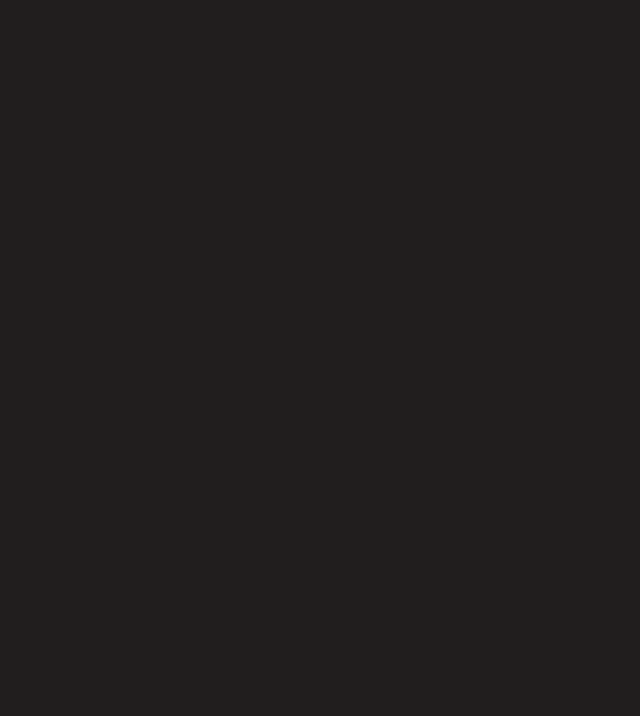
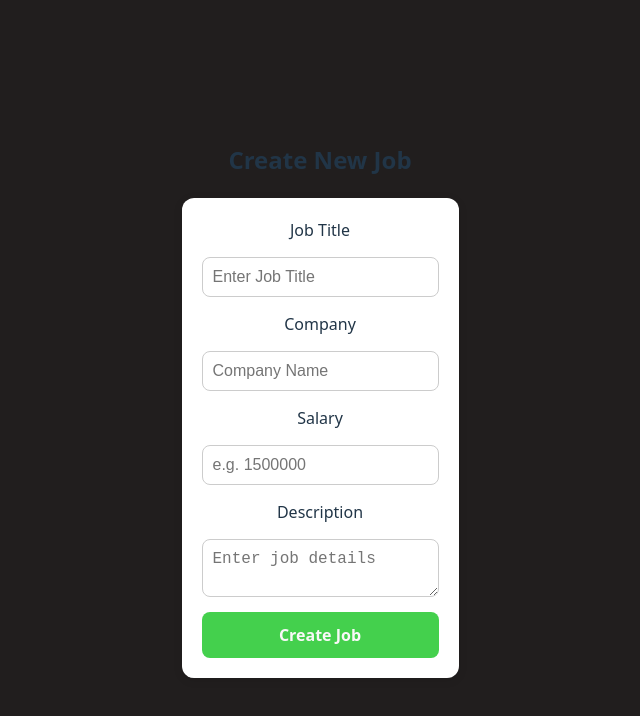
Before and after one commit to karmaboy1309/job-portal-platform, a React app in the folder Frontend/: page /create in a window 1280 px wide. Before the commit this address had no page. Shown: the top 716 px of the page, without its empty margins (320-960 px from the left). Built offline with nearby package versions, Linux system fonts and the light colour scheme; the HTML template or start-up script is replaced by a standard one.

Commit message:
feat: add Create Job page with form handling and POST API integration

```diff
--- a/Frontend/src/App.css
+++ b/Frontend/src/App.css
@@ -85,3 +85,42 @@
 .delete-btn:hover {
   background: #cc0000;
 }
+
+
+.create-job-container {
+  max-width: 600px;
+  margin: auto;
+  padding: 20px;
+}
+
+.job-form {
+  display: flex;
+  flex-direction: column;
+  gap: 15px;
+  background: #fff;
+  padding: 20px;
+  border-radius: 12px;
+  box-shadow: 0 2px 10px rgba(0,0,0,0.1);
+}
+
+.job-form input,
+.job-form textarea {
+  padding: 10px;
+  border: 1px solid #ccc;
+  border-radius: 8px;
+  font-size: 16px;
+}
+
+.create-btn {
+  background: #44d04d;
+  color: #f9f8f8;
+  padding: 12px;
+  border: none;
+  font-weight: bold;
+  border-radius: 8px;
+  cursor: pointer;
+}
+
+.create-btn:hover {
+  background: #35ac3c;
+}
--- a/Frontend/src/App.jsx
+++ b/Frontend/src/App.jsx
@@ -1,12 +1,17 @@
 import { BrowserRouter, Routes, Route } from "react-router-dom";
 import JobList from "./pages/JobList";
+import CreateJob from "./pages/CreateJob";   // 👉 NEW IMPORT
 import "./App.css";
 
 function App() {
   return (
     <BrowserRouter>
       <Routes>
+        {/* Home Job List */}
         <Route path="/" element={<JobList />} />
+
+        {/* Create Job Page */}
+        <Route path="/create" element={<CreateJob />} />
       </Routes>
     </BrowserRouter>
   );
--- /dev/null
+++ b/Frontend/src/pages/CreateJob.jsx
@@ -0,0 +1,87 @@
+import React, { useState } from "react";
+import { createJob } from "../services/jobService";
+import { useNavigate } from "react-router-dom";
+
+const CreateJob = () => {
+  const navigate = useNavigate();
+
+  const [formData, setFormData] = useState({
+    title: "",
+    company: "",
+    salary: "",
+    description: "",
+  });
+
+  const handleChange = (e) => {
+    setFormData({
+      ...formData,
+      [e.target.name]: e.target.value,
+    });
+  };
+
+  const handleSubmit = async (e) => {
+    e.preventDefault();
+
+    try {
+      await createJob(formData);
+      alert("Job created successfully!");
+      navigate("/"); // back to job list
+    } catch (error) {
+      console.error(error);
+      alert("Something went wrong!");
+    }
+  };
+
+  return (
+    <div className="create-job-container">
+      <h2>Create New Job</h2>
+
+      <form className="job-form" onSubmit={handleSubmit}>
+        <label>Job Title</label>
+        <input
+          type="text"
+          name="title"
+          placeholder="Enter Job Title"
+          value={formData.title}
+          onChange={handleChange}
+          required
+        />
+
+        <label>Company</label>
+        <input
+          type="text"
+          name="company"
+          placeholder="Company Name"
+          value={formData.company}
+          onChange={handleChange}
+          required
+        />
+
+        <label>Salary</label>
+        <input
+          type="number"
+          name="salary"
+          placeholder="e.g. 1500000"
+          value={formData.salary}
+          onChange={handleChange}
+          required
+        />
+
+        <label>Description</label>
+        <textarea
+          name="description"
+          placeholder="Enter job details"
+          value={formData.description}
+          onChange={handleChange}
+          required
+        />
+
+        <button type="submit" className="create-btn">
+          Create Job
+        </button>
+      </form>
+    </div>
+  );
+};
+
+export default CreateJob;
```
